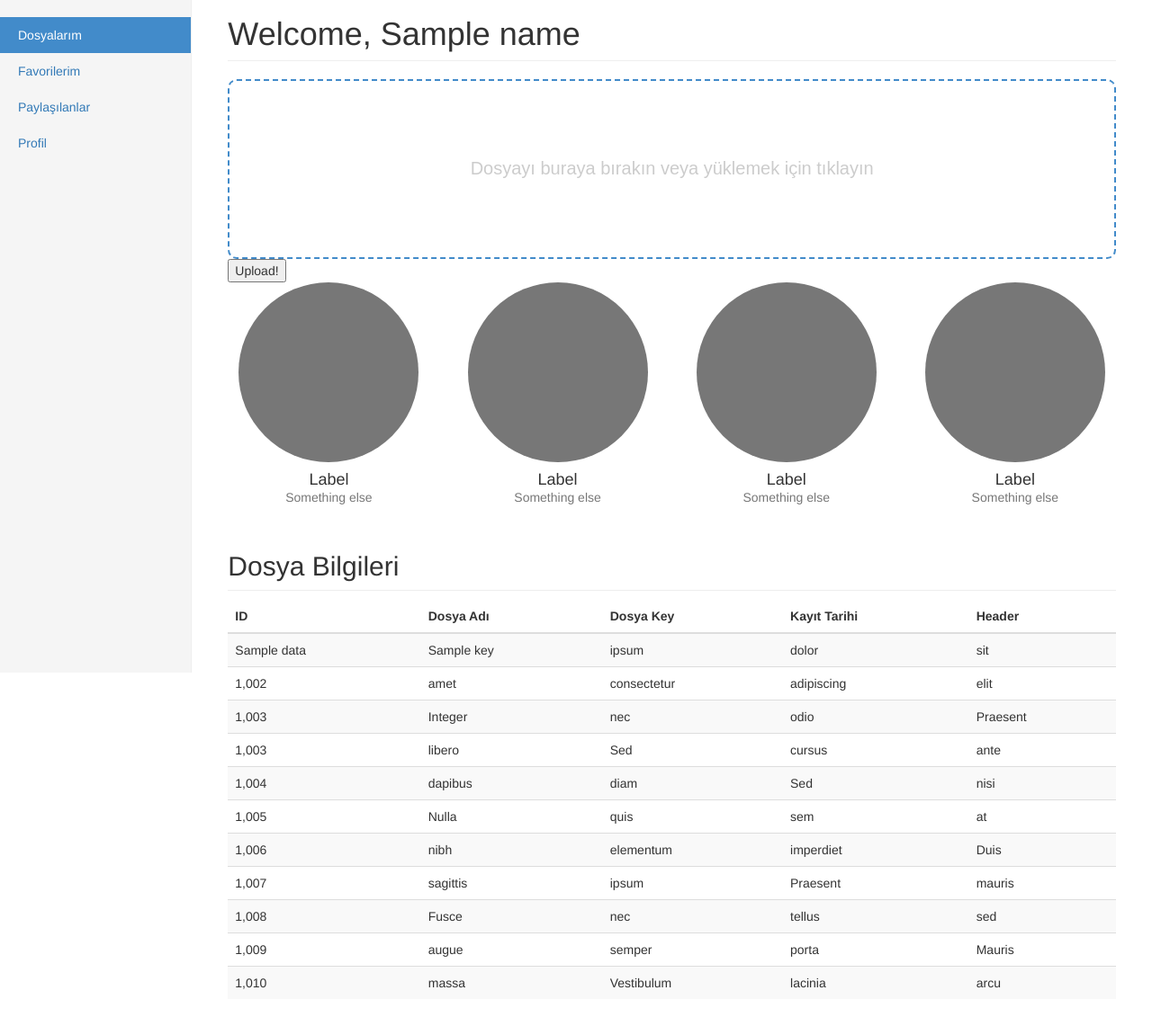
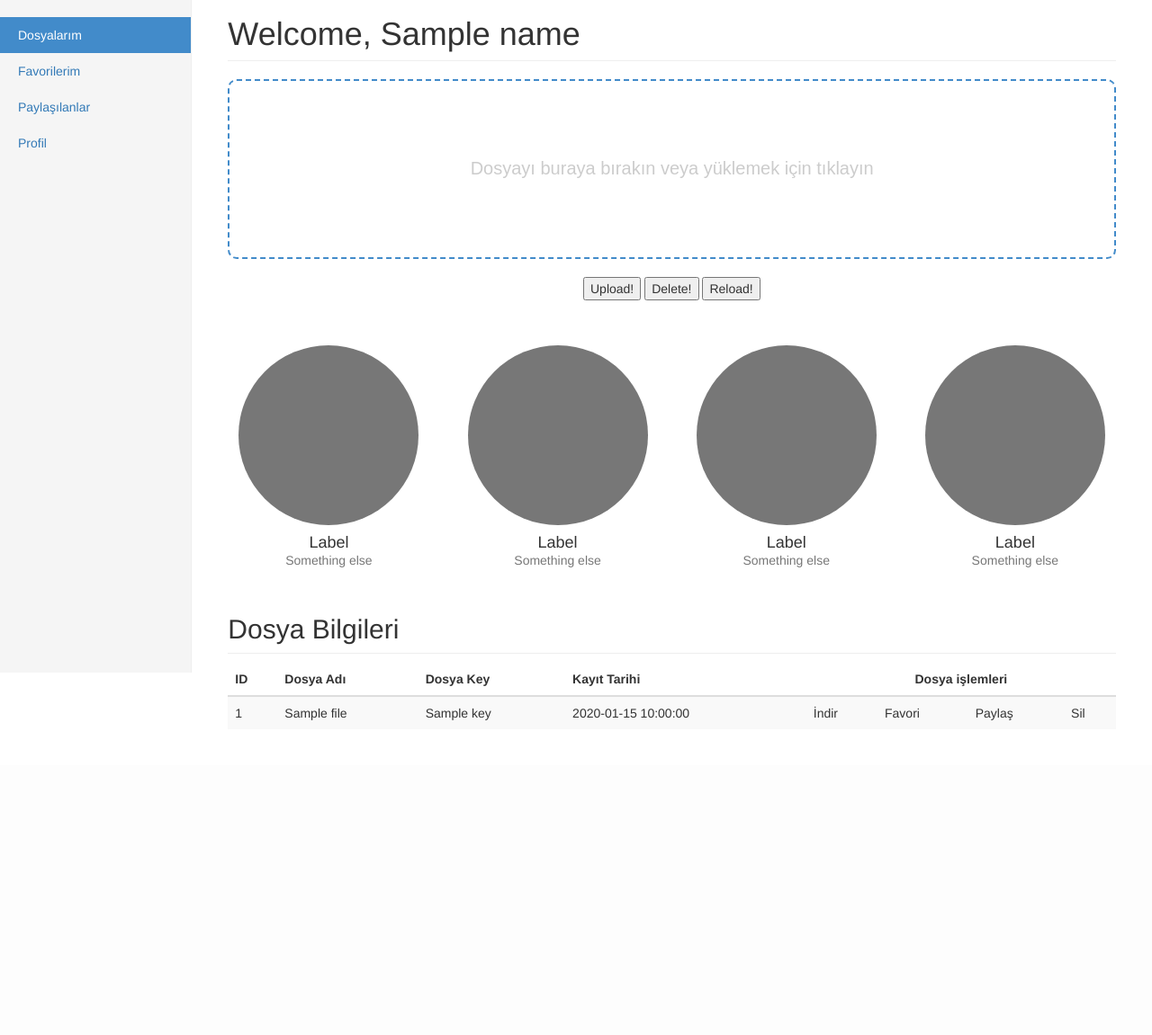
Before and after one commit to xsmileh/ymgk_digitalsafebox, a Flask app: template ymgk_digitalsafebox/hafta8/templates/dashboard.html in a window 1280 px wide. Shown: the part 52-1203 px from the top of the page at 90% size. After the commit the page ends 853 px from the top, so only its background shows below. Run offline with Flask 2, Linux system fonts and the light colour scheme; the template is opened without the code that fills it: most values are stand-ins (such as "Sample title", 1, 10 or a date in 2020); some libraries are stand-ins or nearby versions.

Commit message:
Add files via upload

```diff
--- a/ymgk_digitalsafebox/hafta9-10/digitalsafebox_project/templates/dashboard.html
+++ b/ymgk_digitalsafebox/hafta9-10/digitalsafebox_project/templates/dashboard.html
@@ -76,10 +76,16 @@ Dashboard
             <input id="file-picker" type="file" name="file" class="drop-zone__input" multiple style="display: none">
           </div>
 
+        </br>
+          <div style="padding-left: 40%; padding-right: 40%; padding-bottom: 50px;">
+          <!-- <input type="text" value="Key" id="upload-key"> -->
 
+          <input type="submit" value="Upload!" id="upload-button">
 
-          <!-- <input type="text" value="Key" id="upload-key"> -->
-          <input type="submit" value="Upload!" id="upload-button">
+          <input type="submit" value="Delete!" id="delete-button">
+
+          <input type="submit" value="Reload!" id="reload-button">
+          </div>
           </form>
 
 
@@ -118,94 +124,31 @@ Dashboard
           <h2 class="sub-header">Dosya Bilgileri</h2>
           <div class="table-responsive">
             <table class="table table-striped">
+
+
+
               <thead>
                 <tr>
                   <th>ID</th>
                   <th>Dosya Adı</th>
                   <th>Dosya Key</th>
                   <th>Kayıt Tarihi</th>
-                  <th>Header</th>
+                  <th colspan="4", style="text-align: center;">Dosya işlemleri</th>
                 </tr>
               </thead>
               <tbody>
+                {% for file in myfiles %}
                 <tr>
-                  <td>{{data}}</td>
-                  <td>{{key}}</td>
-                  <td>ipsum</td>
-                  <td>dolor</td>
-                  <td>sit</td>
+                  <td>{{file.id}}</td>
+                  <td>{{file.name}}</td>
+                  <td>{{file.key}}</td>
+                  <td>{{file.date}}</td>
+                  <td>İndir</td>
+                  <td>Favori</td>
+                  <td>Paylaş</td>
+                  <td>Sil</td>
                 </tr>
-                <tr>
-                  <td>1,002</td>
-                  <td>amet</td>
-                  <td>consectetur</td>
-                  <td>adipiscing</td>
-                  <td>elit</td>
-                </tr>
-                <tr>
-                  <td>1,003</td>
-                  <td>Integer</td>
-                  <td>nec</td>
-                  <td>odio</td>
-                  <td>Praesent</td>
-                </tr>
-                <tr>
-                  <td>1,003</td>
-                  <td>libero</td>
-                  <td>Sed</td>
-                  <td>cursus</td>
-                  <td>ante</td>
-                </tr>
-                <tr>
-                  <td>1,004</td>
-                  <td>dapibus</td>
-                  <td>diam</td>
-                  <td>Sed</td>
-                  <td>nisi</td>
-                </tr>
-                <tr>
-                  <td>1,005</td>
-                  <td>Nulla</td>
-                  <td>quis</td>
-                  <td>sem</td>
-                  <td>at</td>
-                </tr>
-                <tr>
-                  <td>1,006</td>
-                  <td>nibh</td>
-                  <td>elementum</td>
-                  <td>imperdiet</td>
-                  <td>Duis</td>
-                </tr>
-                <tr>
-                  <td>1,007</td>
-                  <td>sagittis</td>
-                  <td>ipsum</td>
-                  <td>Praesent</td>
-                  <td>mauris</td>
-                </tr>
-                <tr>
-                  <td>1,008</td>
-                  <td>Fusce</td>
-                  <td>nec</td>
-                  <td>tellus</td>
-                  <td>sed</td>
-                </tr>
-                <tr>
-                  <td>1,009</td>
-                  <td>augue</td>
-                  <td>semper</td>
-                  <td>porta</td>
-                  <td>Mauris</td>
-                </tr>
-                <tr>
-                  <td>1,010</td>
-                  <td>massa</td>
-                  <td>Vestibulum</td>
-                  <td>lacinia</td>
-                  <td>arcu</td>
-                </tr>
-
+                {% endfor %}
               </tbody>
             </table>
           </div>
```
